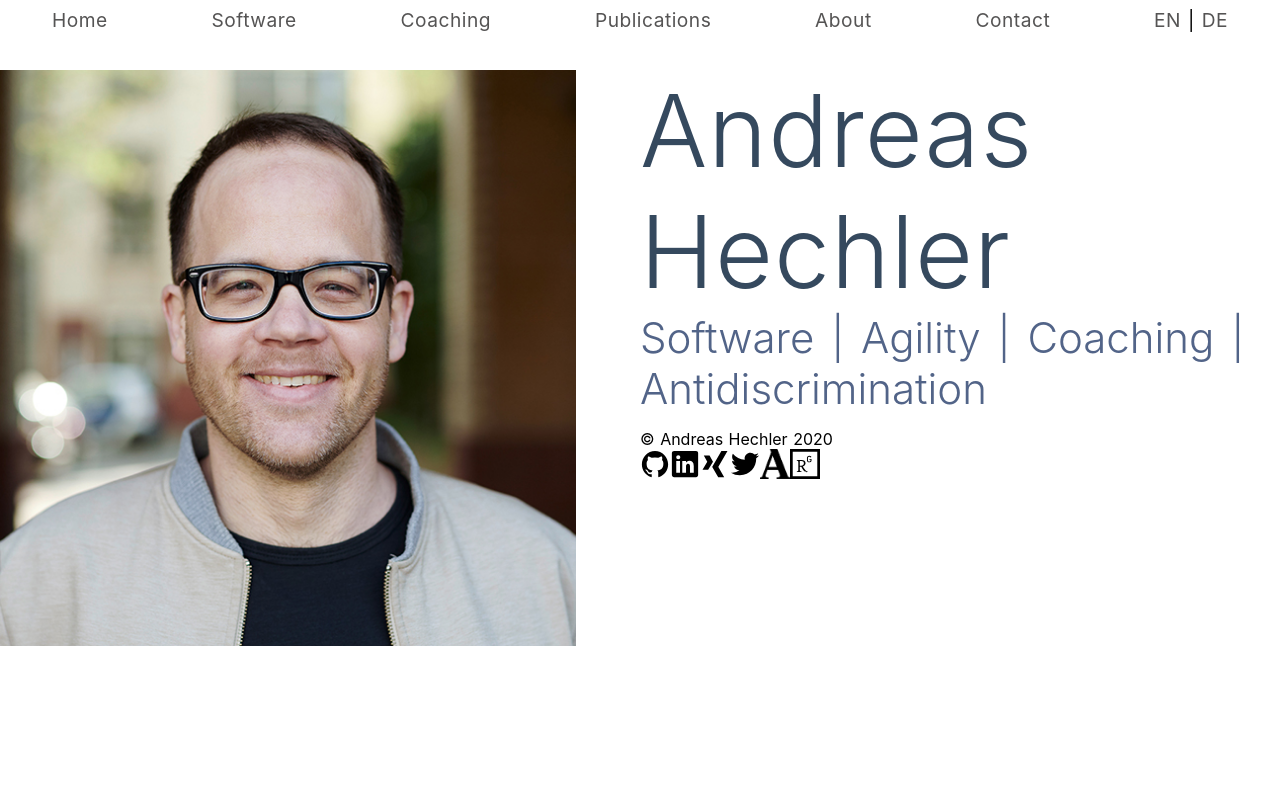
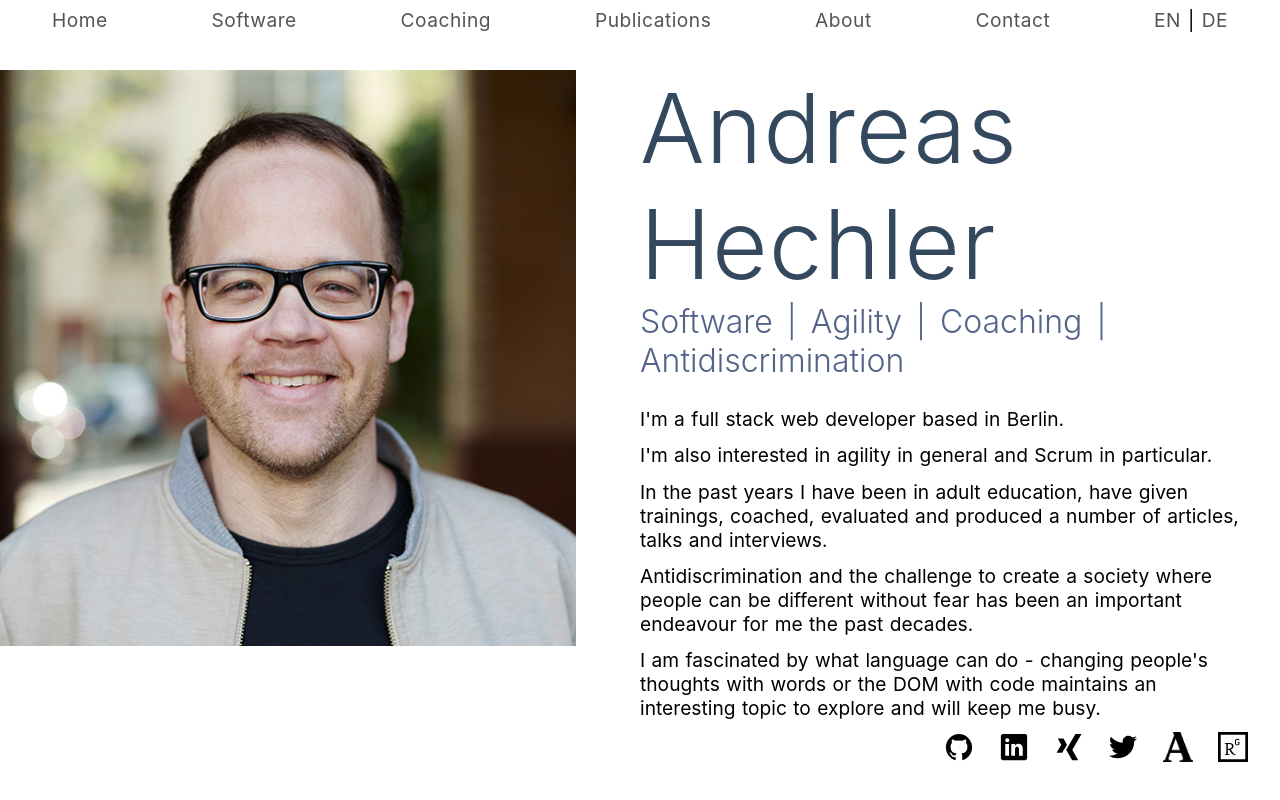
Before and after one commit to andy-9/portfolio, a Nuxt app: page / in a window 1280 px wide. Built offline with nearby package versions, Linux system fonts and the light colour scheme.

Commit message:
styling of landing-page pt. 2

```diff
--- a/layouts/default.vue
+++ b/layouts/default.vue
@@ -6,6 +6,11 @@
         />
 
         <TheNavbar />
+
+        <!-- <transition name="fade" mode="out-in">
+            <router-view :key="$route.path" />
+        </transition> -->
+
         <nuxt />
     </div>
 </template>
--- a/pages/index.vue
+++ b/pages/index.vue
@@ -6,17 +6,39 @@
             <img src="/images/ah.jpg" alt="Andreas Hechler" />
         </div>
 
-        <div>
-            <h1 class="title">
+        <div id="text-container">
+            <h1 id="heading-home" class="title">
                 Andreas Hechler
             </h1>
 
-            <h2 class="subtitle">
+            <h2 id="subheading-home" class="subtitle">
                 Software | Agility | Coaching | Antidiscrimination
             </h2>
-            <div id="copyright">© Andreas Hechler 2020</div>
 
-            <div class="social-media">
+            <div id="short-bio">
+                <p>I'm a full stack web developer based in Berlin.</p>
+                <p>
+                    I'm also interested in agility in general and Scrum in
+                    particular.
+                </p>
+                <p>
+                    In the past years I have been in adult education, have given
+                    trainings, coached, evaluated and produced a number of
+                    articles, talks and interviews.
+                </p>
+                <p>
+                    Antidiscrimination and the challenge to create a society
+                    where people can be different without fear has been an
+                    important endeavour for me the past decades.
+                </p>
+                <p>
+                    I am fascinated by what language can do - changing people's
+                    thoughts with words or the DOM with code maintains an
+                    interesting topic to explore and will keep me busy.
+                </p>
+            </div>
+
+            <div id="social-media">
                 <a href="https://github.com/andy-9" target="_blank">
                     <img
                         src="/icons/logo-github.svg"
@@ -105,6 +127,18 @@ export default {
     //         Logo
     //     }
     // }
+    // let hash = location.hash,
+    // let currentElem = document.querySelector(hash),
+    // function scrollToPlaces(elem) {
+    //     window.scrollTo({
+    //         'behavior': 'smooth',
+    //         'left': 0,
+    //         'top': elem.offsetTop
+    //     });
+    // }
+    // if (currentElem) {
+    //     scrollToPlaces(currentElem)
+    // },
     head() {
         return {
             title: 'Andreas Hechler Portfolio',
@@ -116,13 +150,13 @@ export default {
 
 <style>
 .title {
-    font-family: 'Quicksand', 'Source Sans Pro', -apple-system,
+    /* font-family: 'Quicksand', 'Source Sans Pro', -apple-system,
         BlinkMacSystemFont, 'Segoe UI', Roboto, 'Helvetica Neue', Arial,
         sans-serif;
     font-size: 100px;
     font-weight: 300;
     letter-spacing: 1px;
-    color: #35495e;
+    color: #35495e; */
     /* position: absolute; */
     /* left: 50%; */
     /* transform: translateX(-50%); */
@@ -130,23 +164,18 @@ export default {
 }
 
 .subtitle {
-    font-weight: 300;
+    /* font-weight: 300;
     font-size: 42px;
     color: #526488;
     word-spacing: 5px;
-    /* position: absolute; */
-    padding-bottom: 15px;
+    position: absolute; */
+    /* padding-bottom: 15px; */
 }
 </style>
 
 <style scoped>
 .home-container {
-    /* margin: 0 auto; */
     /* min-height: 100vh; */
-    /* display: flex;
-    justify-content: center;
-    align-items: center;
-    text-align: center; */
     display: grid;
     grid-template-columns: 50% 50%;
 }
@@ -162,8 +191,38 @@ export default {
     width: 90%;
 }
 
-.links {
-    padding-top: 15px;
+#text-container {
+    margin-right: 5%;
+}
+
+#heading-home {
+    font-family: 'Quicksand', 'Source Sans Pro', -apple-system,
+        BlinkMacSystemFont, 'Segoe UI', Roboto, 'Helvetica Neue', Arial,
+        sans-serif;
+    font-size: 6em;
+    font-weight: 300;
+    letter-spacing: 1px;
+    color: #35495e;
+}
+
+#subheading-home {
+    font-weight: 300;
+    font-size: 2em;
+    color: #526488;
+    word-spacing: 5px;
+    /* position: absolute; */
+    padding-bottom: 15px;
+}
+
+#short-bio > p {
+    margin: 2% 0;
+}
+
+#social-media {
+    float: right;
+    width: 50%;
+    display: flex;
+    justify-content: space-between;
 }
 
 .social-media-logo {
```
